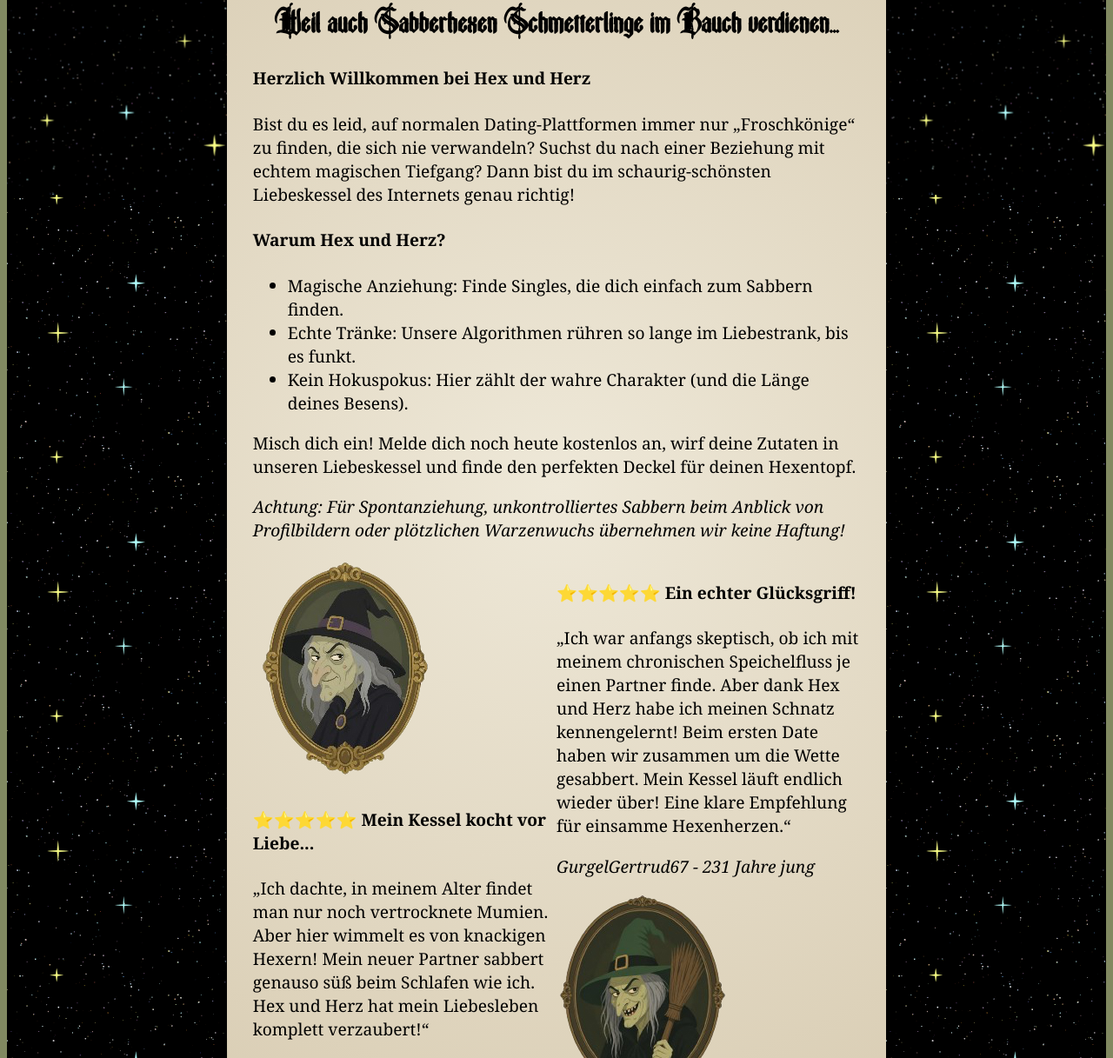
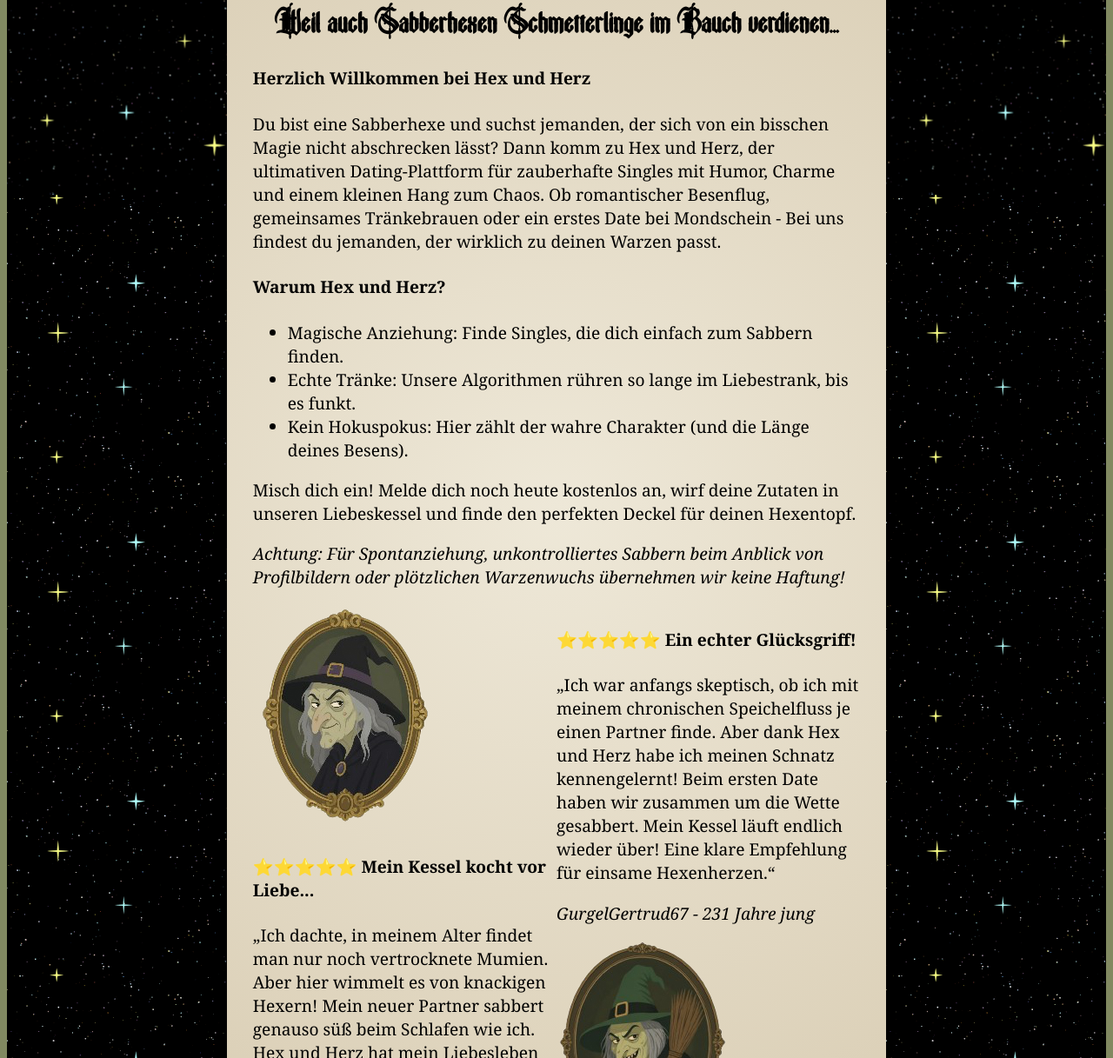
Before and after one commit to len-wein/Hex-und-Herz-Sabberhexen-Dating-Website, a plain HTML site: page index.html in a window 1280 px wide. Shown: the part 535-1752 px from the top of the page at 87% size. Drawn offline with Linux system fonts and the light colour scheme.

Commit message:
Texte angepasst

```diff
--- a/index.html
+++ b/index.html
@@ -31,10 +31,12 @@
         <div class="einleitung">
           <h4>Herzlich Willkommen bei Hex und Herz</h4>
           <p>
-            Bist du es leid, auf normalen Dating-Plattformen immer nur
-            „Froschkönige“ zu finden, die sich nie verwandeln? Suchst du nach
-            einer Beziehung mit echtem magischen Tiefgang? Dann bist du im
-            schaurig-schönsten Liebeskessel des Internets genau richtig!
+            Du bist eine Sabberhexe und suchst jemanden, der sich von ein
+            bisschen Magie nicht abschrecken lässt? Dann komm zu Hex und Herz,
+            der ultimativen Dating-Plattform für zauberhafte Singles mit Humor,
+            Charme und einem kleinen Hang zum Chaos. Ob romantischer Besenflug,
+            gemeinsames Tränkebrauen oder ein erstes Date bei Mondschein - Bei
+            uns findest du jemanden, der wirklich zu deinen Warzen passt.
           </p>
           <h4>Warum Hex und Herz?</h4>
           <ul>
@@ -82,7 +84,7 @@
               Speichelfluss je einen Partner finde. Aber dank Hex und Herz habe
               ich meinen Schnatz kennengelernt! Beim ersten Date haben wir
               zusammen um die Wette gesabbert. Mein Kessel läuft endlich wieder
-              über! Eine klare Empfehlung für einsamme Hexenherzen.“
+              über! Eine klare Empfehlung für einsame Hexenherzen.“
             </p>
             <p class="name-rez">GurgelGertrud67 - 231 Jahre jung</p>
             <img src="bilder/Sabberhexe2.png" alt="hexe2" />
```
